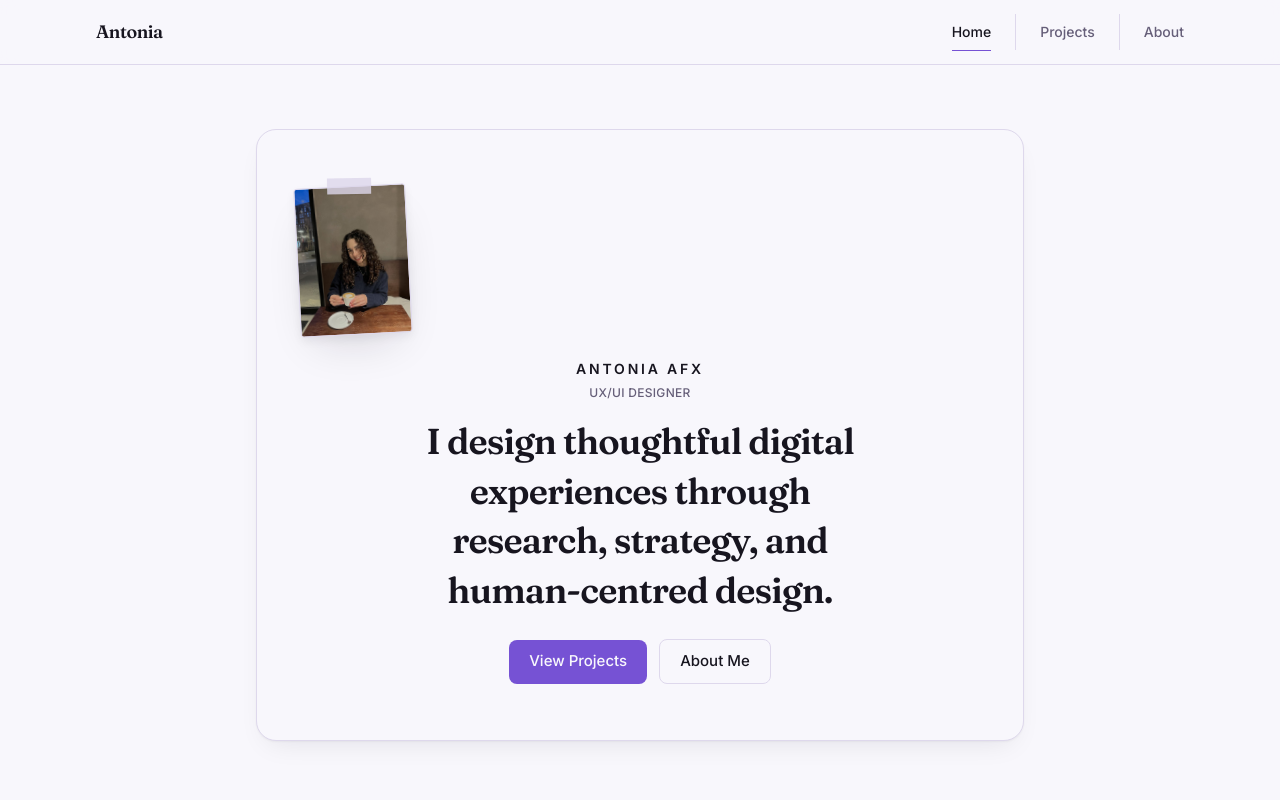
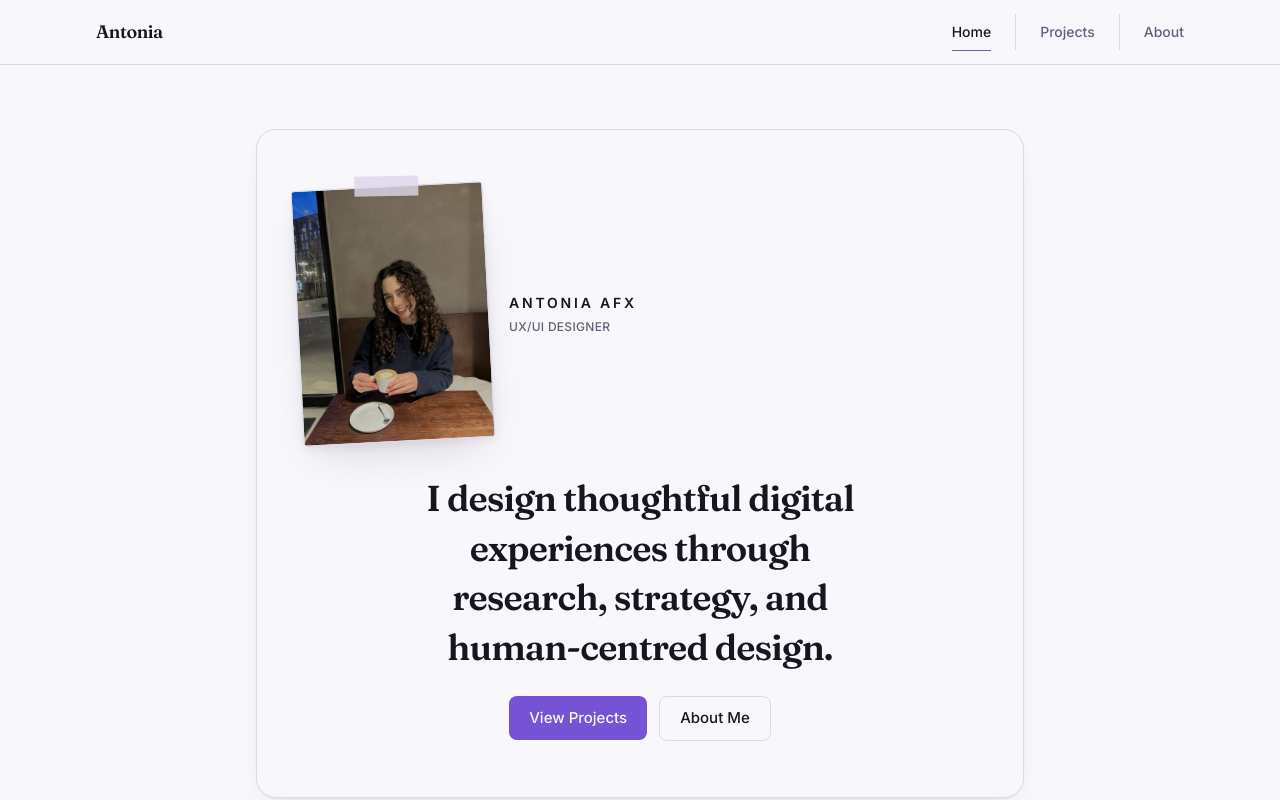
Before and after one commit to antoniaafx/antoniaafx.github.io, a React (Vite) app: page / in a window 1280 px wide. Shown: the top 800 px of the page. Built offline with nearby package versions, Linux system fonts and the light colour scheme.

Commit message:
hero update v2

```diff
--- a/src/components/HeroCanvas.jsx
+++ b/src/components/HeroCanvas.jsx
@@ -64,18 +64,23 @@ function HeroCanvas() {
         className="relative grid overflow-hidden rounded-panel border border-line bg-paper shadow-soft"
         {...hoverHandlers}
       >
-        {/* Finished layer — the hero as it appears on load. */}
+        {/* Finished layer — the hero as it appears on load. Portrait is now
+            the hero element, with the identity block reading as its
+            caption/reference tag rather than sitting in the main
+            centred content — an ID badge, not a headline. */}
         <div className={`relative z-10 flex flex-col items-center [grid-area:1/1] ${CONTENT_PADDING}`}>
-          <div className="flex w-full justify-start">
+          <div className="flex w-full flex-col items-start gap-3 sm:flex-row sm:items-center sm:gap-5">
             <HeroPortrait />
+            <div className="flex flex-col">
+              <p className="text-xs font-semibold uppercase tracking-[0.2em] text-ink sm:text-sm">Antonia Afx</p>
+              <p className="mt-1.5 text-[0.6875rem] font-medium uppercase tracking-wide text-ink-muted sm:text-xs">
+                UX/UI Designer
+              </p>
+            </div>
           </div>
 
-          <div className="mt-6 flex flex-col items-center text-center">
-            <p className="text-xs font-semibold uppercase tracking-[0.2em] text-ink sm:text-sm">Antonia Afx</p>
-            <p className="mt-1.5 text-[0.6875rem] font-medium uppercase tracking-wide text-ink-muted sm:text-xs">
-              UX/UI Designer
-            </p>
-            <h1 className="mt-4 max-w-md font-display text-lg font-semibold leading-snug text-ink sm:text-xl md:text-2xl lg:text-display-sm">
+          <div className="mt-8 flex flex-col items-center text-center">
+            <h1 className="max-w-md font-display text-lg font-semibold leading-snug text-ink sm:text-xl md:text-2xl lg:text-display-sm">
               I design thoughtful digital experiences through research, strategy, and human-centred design.
             </h1>
           </div>
--- a/src/components/HeroPortrait.jsx
+++ b/src/components/HeroPortrait.jsx
@@ -5,21 +5,24 @@ import profilePhoto from '../assets/images/antonia-profile.jpg'
 // avatar," a plain rectangular print reads as "a physical reference
 // someone attached to their desk," which is the object this is meant to
 // be. A small strip of matte tape (not a yellow sticky note) holds it in
-// place at a slight angle.
+// place at a slight angle. Sized as a hero-weight element (~1.7x its
+// original size at the sm+ breakpoint, a touch more conservative on the
+// smallest phones to leave room for the identity block beside it).
 //
 // This component only ever renders the finished state now — its wireframe
 // counterpart lives in HeroWireframeLayer, positioned and rotated
-// identically, revealed only through the cursor-following mask in
-// HeroCanvas. Keeping "real photo" and "wireframe placeholder" as two
-// separate, precisely-aligned elements (rather than one component
-// swapping its own contents) is what lets a single shared mask reveal the
-// correct thing no matter where in the hero the cursor happens to be.
+// identically at the same breakpoints, revealed only through the cursor-
+// following mask in HeroCanvas. Keeping "real photo" and "wireframe
+// placeholder" as two separate, precisely-aligned elements (rather than
+// one component swapping its own contents) is what lets a single shared
+// mask reveal the correct thing no matter where in the hero the cursor
+// happens to be.
 function HeroPortrait() {
   return (
-    <div className="relative w-24 -rotate-3 sm:w-28">
+    <div className="relative w-32 shrink-0 -rotate-3 sm:w-48">
       <span
         aria-hidden="true"
-        className="absolute -top-2 left-1/2 h-4 w-11 -translate-x-1/2 rotate-2 bg-line/80 shadow-soft"
+        className="absolute -top-2.5 left-1/2 h-5 w-16 -translate-x-1/2 rotate-2 bg-line/80 shadow-soft"
       />
       <div className="aspect-[3/4] overflow-hidden rounded-sm border border-line bg-paper-muted shadow-lifted">
         <img
--- a/src/components/HeroWireframeLayer.jsx
+++ b/src/components/HeroWireframeLayer.jsx
@@ -41,20 +41,27 @@ function HeroWireframeLayer({ contentPadding }) {
       </div>
 
       <div className={`relative flex flex-col items-center ${contentPadding}`}>
-        <div className="flex w-full justify-start">
-          <div className="w-24 -rotate-3 sm:w-28">
+        <div className="flex w-full flex-col items-start gap-3 sm:flex-row sm:items-center sm:gap-5">
+          <div className="w-32 shrink-0 -rotate-3 sm:w-48">
             <div className="aspect-[3/4] rounded-sm border border-line bg-paper-muted" />
+          </div>
+          <div className="flex flex-col gap-1.5">
+            <span className="h-2.5 w-20 rounded-full bg-line" />
+            <span className="h-2 w-16 rounded-full bg-line" />
           </div>
         </div>
 
-        <div className="mt-6 flex flex-col items-center">
-          <span className="h-2.5 w-24 rounded-full bg-line" />
-          <span className="mt-2 h-2 w-20 rounded-full bg-line" />
-          <div className="mt-5 space-y-2">
+        <div className="mt-8 flex flex-col items-center">
+          <div className="space-y-2">
             <span className="block h-2 w-56 rounded-full bg-line" />
             <span className="block h-2 w-48 rounded-full bg-line" />
             <span className="block h-2 w-40 rounded-full bg-line" />
           </div>
+        </div>
+
+        <div className="mt-6 flex flex-wrap items-center justify-center gap-3">
+          <span className="h-11 w-32 rounded-control border border-line" />
+          <span className="h-11 w-28 rounded-control border border-line" />
         </div>
       </div>
     </div>
```
